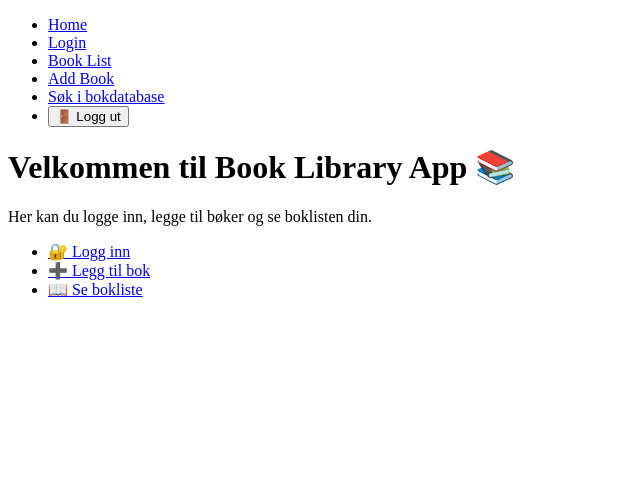
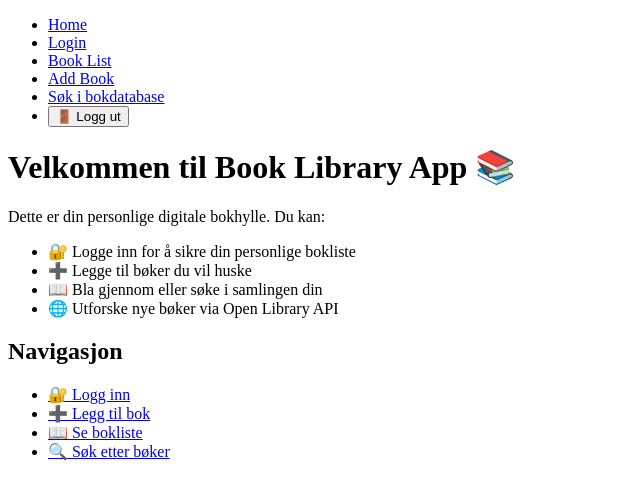
Before and after one commit to moa-reidar/final_project, a React (Vite) app: page / in a window 1280 px wide. Shown: the top 498 px of the page, without its empty margins (0-640 px from the left). Built offline with nearby package versions, Linux system fonts and the light colour scheme.

Commit message:
Enhance Home.jsx with description, navigation and BEM class names

```diff
--- a/src/pages/Home.jsx
+++ b/src/pages/Home.jsx
@@ -2,20 +2,33 @@ import { Link } from "react-router-dom";
 
 function Home() {
   return (
-    <div>
-      <h1>Velkommen til Book Library App 📚</h1>
-      <p>Her kan du logge inn, legge til bøker og se boklisten din.</p>
+    <div className="home">
+      <h1 className="home__heading">Velkommen til Book Library App 📚</h1>
 
-      <nav>
-        <ul>
+      <p className="home__description">
+        Dette er din personlige digitale bokhylle. Du kan:
+      </p>
+      <ul className="home__features">
+        <li>🔐 Logge inn for å sikre din personlige bokliste</li>
+        <li>➕ Legge til bøker du vil huske</li>
+        <li>📖 Bla gjennom eller søke i samlingen din</li>
+        <li>🌐 Utforske nye bøker via Open Library API</li>
+      </ul>
+
+      <nav className="home__nav">
+        <h2 className="home__nav-heading">Navigasjon</h2>
+        <ul className="home__links">
           <li>
-            <Link to="/login">🔐 Logg inn</Link>
+            <Link to="/login" className="home__link">🔐 Logg inn</Link>
           </li>
           <li>
-            <Link to="/add-book">➕ Legg til bok</Link>
+            <Link to="/add-book" className="home__link">➕ Legg til bok</Link>
           </li>
           <li>
-            <Link to="/books">📖 Se bokliste</Link>
+            <Link to="/books" className="home__link">📖 Se bokliste</Link>
+          </li>
+          <li>
+            <Link to="/search" className="home__link">🔍 Søk etter bøker</Link>
           </li>
         </ul>
       </nav>
```
